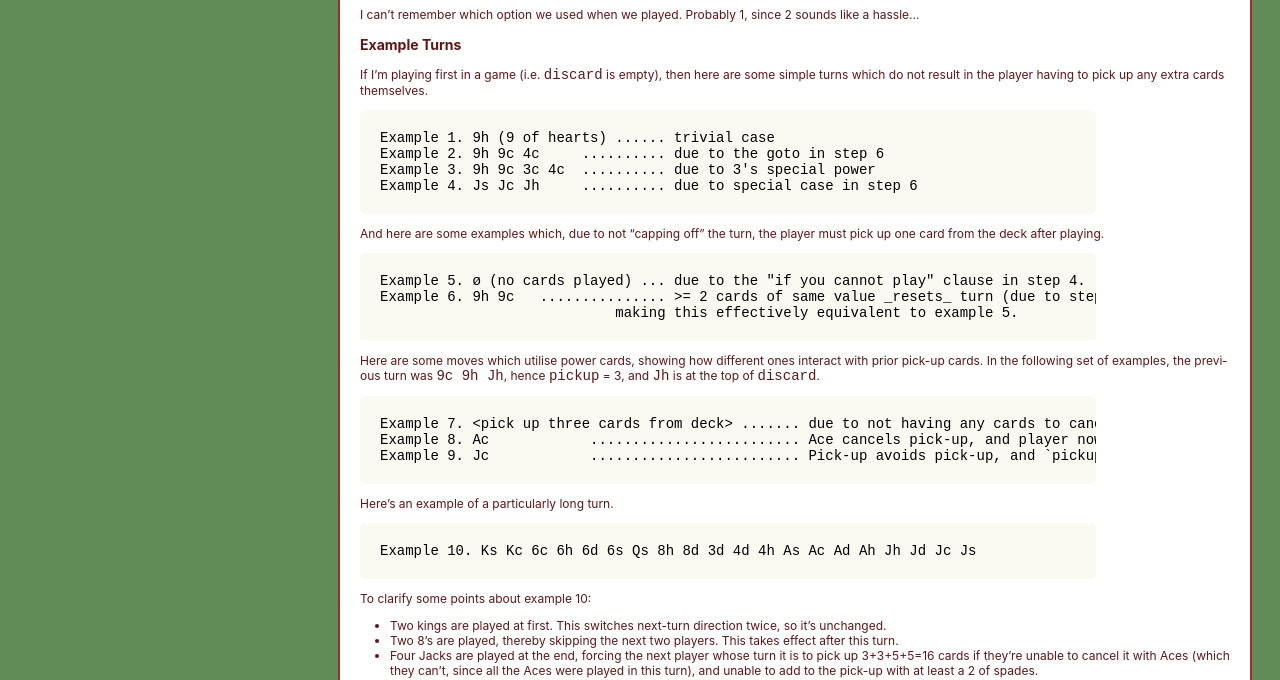
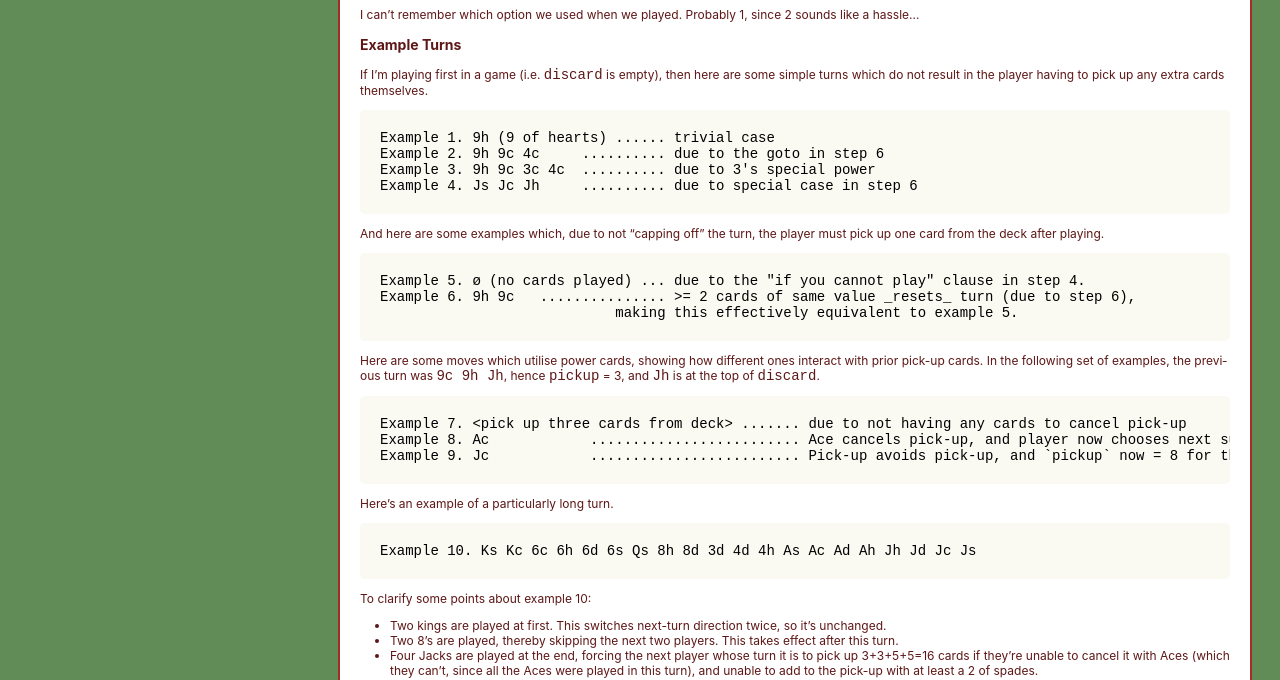
Before and after one commit to j4cobgarby/j4cobgarby.github.io, a Jekyll site: the page built from blog/_posts/2024-07-22-A-Card-Game.md, in a window 1280 px wide. Shown: the part 1700-2380 px from the top of the page. Built offline with Jekyll 4.4.1, drawn with Linux system fonts in a browser that asks for light colours; some web fonts are replaced.

Commit message:
code can be wider

```diff
--- a/assets/css/style.css
+++ b/assets/css/style.css
@@ -151,7 +151,6 @@ pre.highlight {
     background-color: #faf9f2;
     color: black;
     overflow-x: scroll;
-    max-width: 80%;
 }
 
 code {
```
